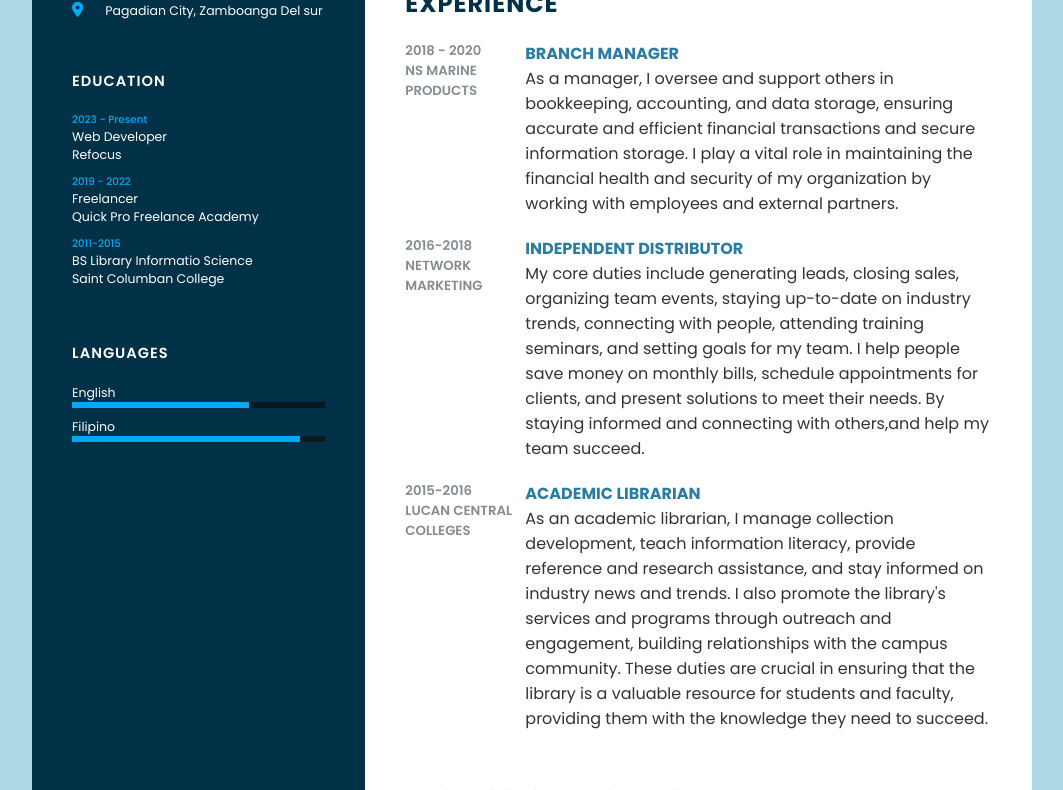
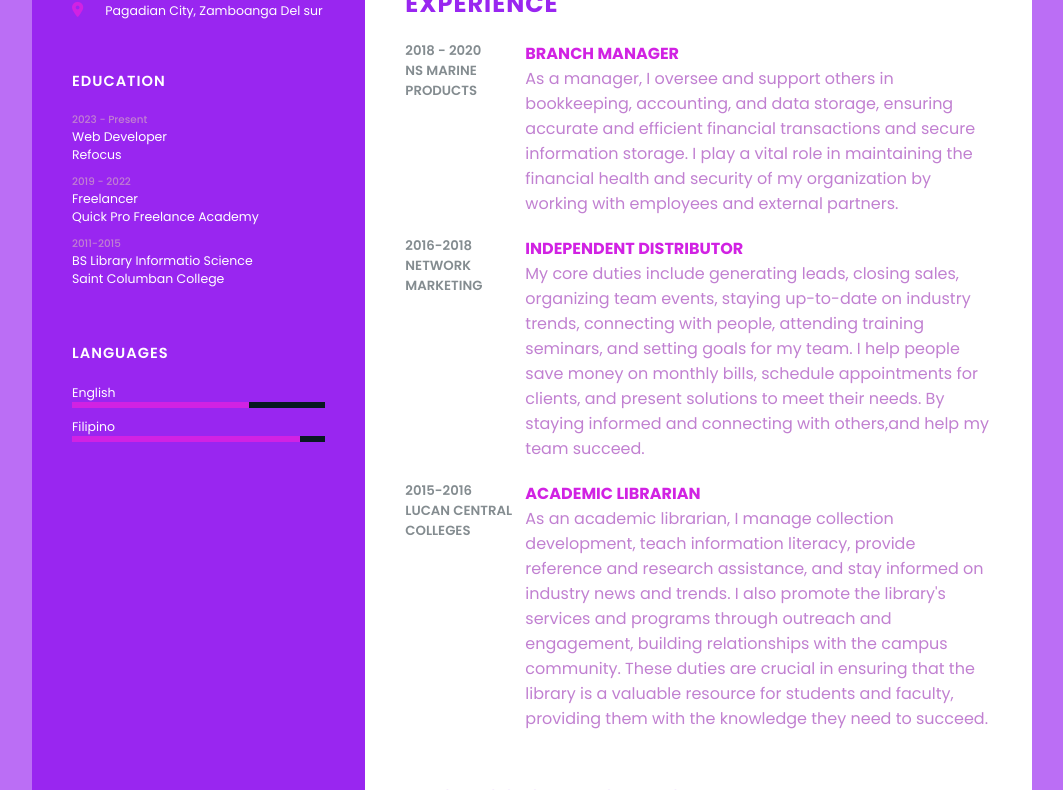
Before and after one commit to jonricch/Aranco-CV, a plain HTML site: page index.html in a window 1280 px wide. Shown: the part 649-1439 px from the top of the page, without its empty margins (108-1171 px from the left). Drawn offline with Linux system fonts and the light colour scheme.

Commit message:
updated cv

```diff
--- a/style.css
+++ b/style.css
@@ -8,7 +8,7 @@
 }
 
 body {
-  background: lightblue;
+  background: #bb6ef5;
   display: flex;
   justify-content: center;
   align-items: center;
@@ -29,7 +29,7 @@ body {
 
 .container .left_side {
   position: relative;
-  background: #003147;
+  background: #9926f0;
   padding: 40px;
 }
 
@@ -107,7 +107,7 @@ body {
   display: inline-block;
   width: 30px;
   font-size: 15px;
-  color: #03a9f4;
+  color: #d122e3;
 }
 
 .contactinfo ul li span {
@@ -120,7 +120,7 @@ body {
 }
 
 .contactinfo.education h5 {
-  color: #03a9f4;
+  color: #c180d1;
   font-weight: 500;
 }
 
@@ -147,7 +147,7 @@ body {
   top: 0;
   left: 0;
   height: 100%;
-  background: #03a9f4;
+  background: #d122e3;
 }
 
 .about {
@@ -159,14 +159,14 @@ body {
 }
 
 .title2 {
-  color: #003147;
+  color: #9926f0;
   text-transform: uppercase;
   letter-spacing: 1px;
   margin-bottom: 10px;
 }
 
 p {
-  color: #333;
+  color: #c180d1;
 }
 
 .about .box {
@@ -187,7 +187,7 @@ p {
 
 .about .box .text h4 {
   text-transform: uppercase;
-  color: #2a7da2;
+  color: #d122e3;
   font-size: 16px;
 }
 
@@ -217,7 +217,7 @@ p {
   top: 0;
   left: 0;
   height: 100%;
-  background: #03a9f4;
+  background: #d122e3;
 }
 
 .interest ul {
@@ -233,7 +233,7 @@ p {
 }
 
 .interest ul li .fa {
-  color: #03a9f4;
+  color: #d122e3;
   font-size: 18px;
   width: 28px;
 }
```
Also changed, not shown: image/logo.jpg (added).
